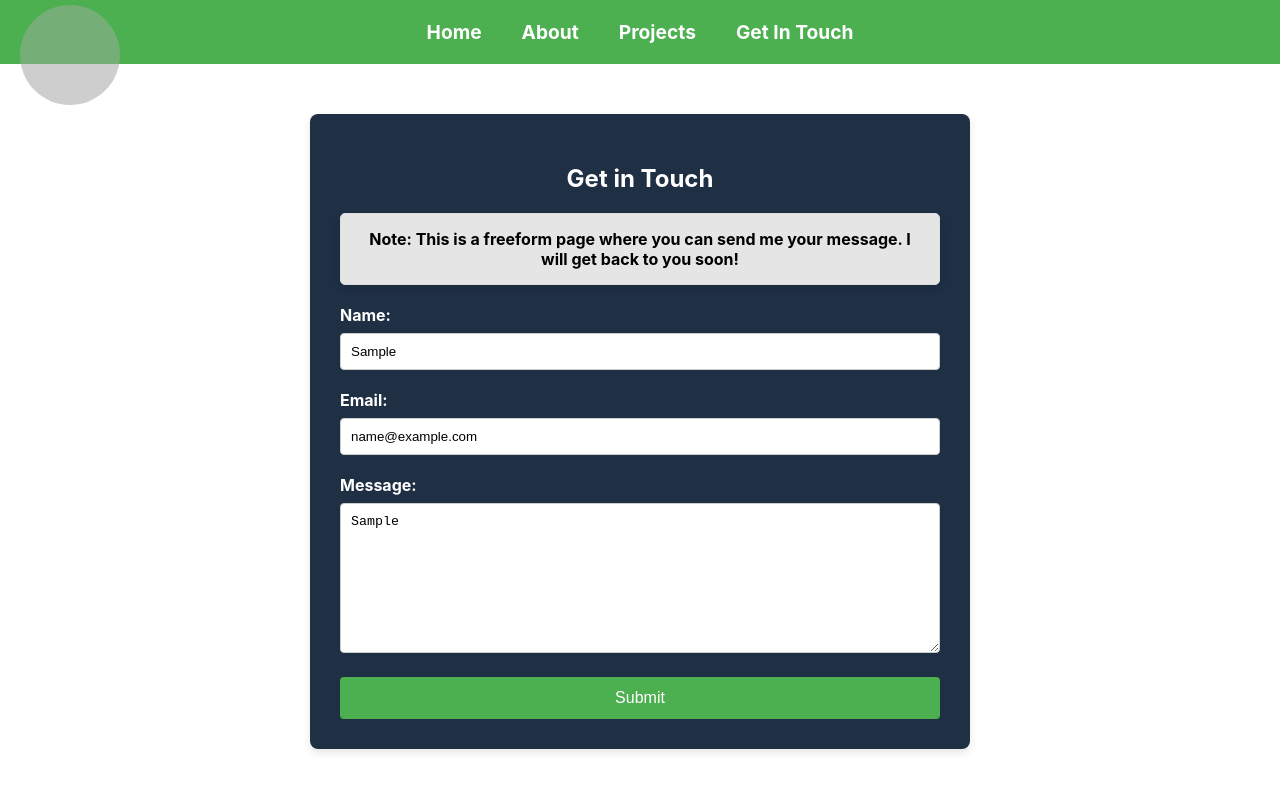
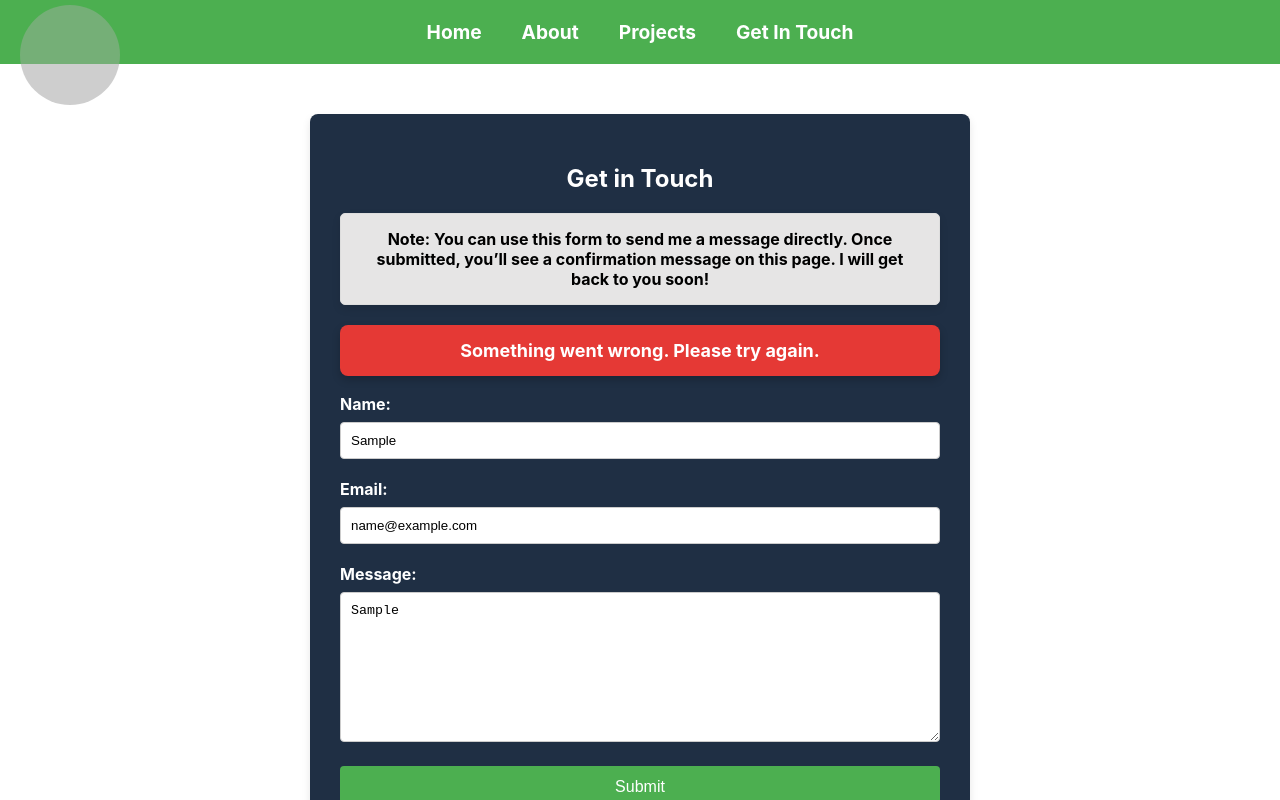
Before and after one commit to urenami/react-portfolio, a React (Create React App) app: page /get-in-touch in a window 1280 px wide. Both pictures are taken after typing "Sample", "name@example.com", "Sample" into the empty fields and a click on the button "Submit". Shown: the top 800 px of the page. Built offline with nearby package versions, Linux system fonts and the light colour scheme; grey boxes are pictures that could not be loaded.

Commit message:
fixed form error and added styling to message note

```diff
--- a/src/components/CSS/GetInTouch.css
+++ b/src/components/CSS/GetInTouch.css
@@ -70,3 +70,40 @@
     margin: 0; /* Remove default margin */
     font-weight: bold; /* Bold font for the note message */
   }
+
+  .success-message {
+    background-color: #4caf50; /* Green for success */
+    color: white;
+    padding: 15px;
+    margin-top: 20px;
+    border-radius: 8px;
+    text-align: center;
+    font-weight: bold;
+    font-size: 18px;
+    box-shadow: 0 4px 8px rgba(0, 0, 0, 0.2);
+    animation: fadeIn 1s ease-out;
+  }
+
+  .error-message {
+    background-color: #e53935; /* Red for error */
+    color: white;
+    padding: 15px;
+    margin-top: 20px;
+    border-radius: 8px;
+    text-align: center;
+    font-weight: bold;
+    font-size: 18px;
+    box-shadow: 0 4px 8px rgba(0, 0, 0, 0.2);
+    animation: fadeIn 1s ease-out;
+  }
+
+  @keyframes fadeIn {
+    from {
+      opacity: 0;
+      transform: scale(0.9);
+    }
+    to {
+      opacity: 1;
+      transform: scale(1);
+    }
+  }
--- a/src/components/GetInTouch.js
+++ b/src/components/GetInTouch.js
@@ -7,26 +7,46 @@ import "./CSS/GetInTouch.css";
 const GetInTouch = () => {
   // useState hook to manage the state of the form data
   const [formData, setFormData] = useState({
-    name: "",     // State for storing the user's name
-    email: "",    // State for storing the user's email
-    message: "",  // State for storing the message from the user
+    name: "", // State for storing the user's name
+    email: "", // State for storing the user's email
+    message: "", // State for storing the message from the user
   });
+
+  // useState hook to manage the submission status
+  const [status, setStatus] = useState("");
 
   // Function to handle changes in form inputs
   const handleChange = (e) => {
     // Update the formData state with the new input values
     setFormData({
-      ...formData,                // Spread the previous state to retain other values
+      ...formData, // Spread the previous state to retain other values
       [e.target.name]: e.target.value, // Dynamically update the field based on input name
     });
   };
 
   // Function to handle form submission
-  const handleSubmit = (e) => {
-    // Prevent the default form submission action (page reload)
-    e.preventDefault();
-    // Log the form data to the console (could be replaced with actual form submission)
-    console.log("Form submitted:", formData);
+  const handleSubmit = async (e) => {
+    e.preventDefault(); // Prevent the default form submission action (page reload)
+
+    try {
+      // Send the form data to Formspree
+      const response = await fetch("https://formspree.io/f/xeoqadoo", {
+        method: "POST",
+        headers: {
+          "Content-Type": "application/json",
+        },
+        body: JSON.stringify(formData), // Convert form data to JSON
+      });
+
+      if (response.ok) {
+        setStatus("SUCCESS"); // Update status on success
+        setFormData({ name: "", email: "", message: "" }); // Clear form
+      } else {
+        setStatus("ERROR"); // Update status on error
+      }
+    } catch (error) {
+      setStatus("ERROR"); // Update status on exception
+    }
   };
 
   return (
@@ -38,48 +58,65 @@ const GetInTouch = () => {
       {/* Section to display a note or information about the form */}
       <div className="note-message">
         <p>
-          Note: This is a freeform page where you can send me your message. I
-          will get back to you soon!
+          Note: You can use this form to send me a message directly. Once
+          submitted, you’ll see a confirmation message on this page. I will get
+          back to you soon!
         </p>
       </div>
+
+      {/* Display the status message */}
+      {status && (
+        <p
+          className={
+            status === "SUCCESS" ? "success-message" : "error-message"
+          }
+        >
+          {status === "SUCCESS"
+            ? "Message sent successfully!"
+            : "Something went wrong. Please try again."}
+        </p>
+      )}
 
       {/* Form to handle user input */}
       <form onSubmit={handleSubmit}>
         {/* Form group for the name input field */}
         <div className="form-group">
           <label htmlFor="name">Name:</label>
-          {/* Text input for the user's name */}
           <input
             type="text"
-            name="name"                // The 'name' attribute to map to the state
-            value={formData.name}      // The value of the input is tied to the state
-            onChange={handleChange}    // Event handler for changes to the input
-            required                   // This field is required to submit the form
+            id="name" // Matching id for label
+            name="name" // The 'name' attribute to map to the state
+            value={formData.name} // The value of the input is tied to the state
+            onChange={handleChange} // Event handler for changes to the input
+            required // This field is required to submit the form
+            autoComplete="name" // Add autocomplete attribute for autofill
           />
         </div>
 
         {/* Form group for the email input field */}
         <div className="form-group">
           <label htmlFor="email">Email:</label>
-          {/* Email input for the user's email */}
           <input
             type="email"
-            name="email"               // The 'name' attribute to map to the state
-            value={formData.email}     // The value of the input is tied to the state
-            onChange={handleChange}    // Event handler for changes to the input
-            required                   // This field is required to submit the form
+            id="email" // Matching id for label
+            name="email" // The 'name' attribute to map to the state
+            value={formData.email} // The value of the input is tied to the state
+            onChange={handleChange} // Event handler for changes to the input
+            required // This field is required to submit the form
+            autoComplete="email" // Add autocomplete attribute for autofill
           />
         </div>
 
         {/* Form group for the message input field */}
         <div className="form-group">
           <label htmlFor="message">Message:</label>
-          {/* Textarea for the user's message */}
           <textarea
-            name="message"             // The 'name' attribute to map to the state
-            value={formData.message}  // The value of the textarea is tied to the state
-            onChange={handleChange}   // Event handler for changes to the textarea
-            required                  // This field is required to submit the form
+            id="message" // Matching id for label
+            name="message" // The 'name' attribute to map to the state
+            value={formData.message} // The value of the textarea is tied to the state
+            onChange={handleChange} // Event handler for changes to the textarea
+            required // This field is required to submit the form
+            autoComplete="off" // Disable autofill for the message field
           />
         </div>
 
```
